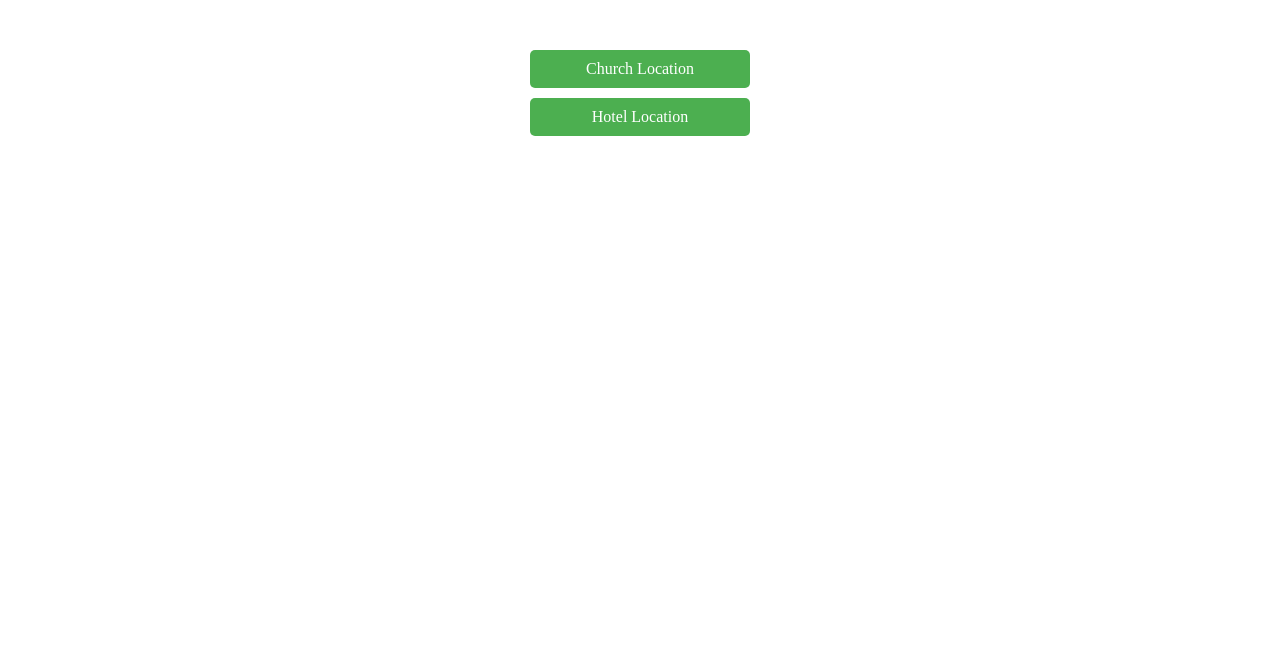
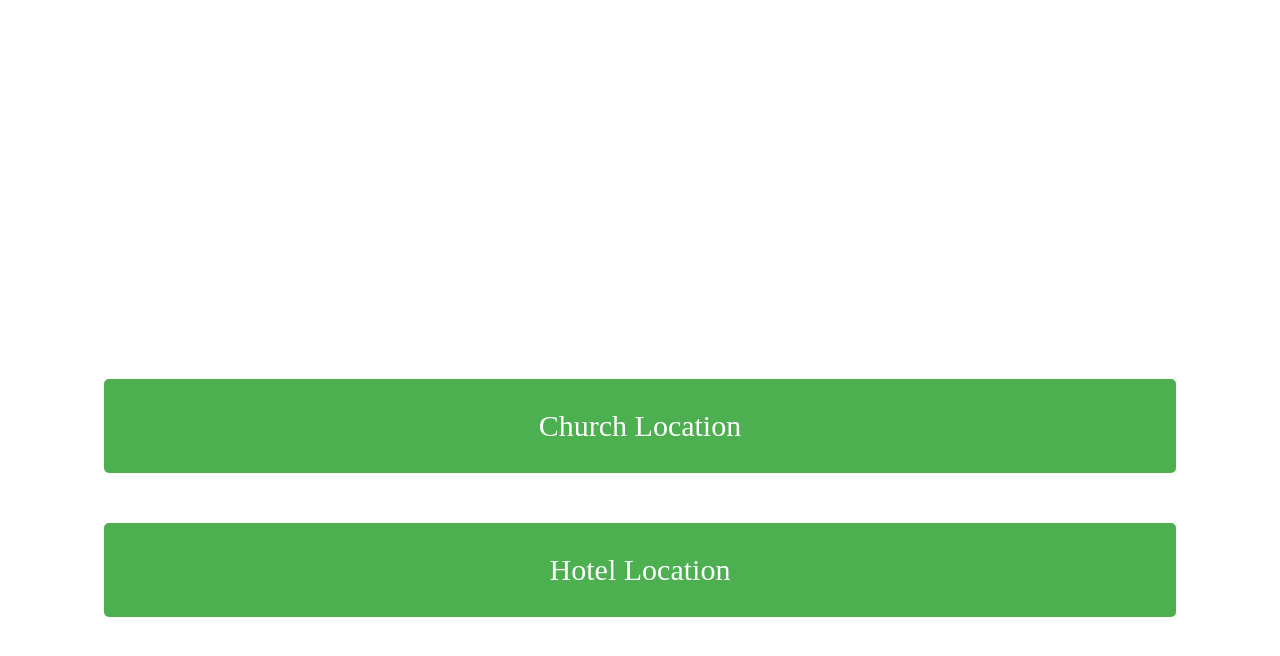
Before and after one commit to AntoineGh8/locations, a plain HTML site: page index.html in a window 1280 px wide. Drawn offline with Linux system fonts and the light colour scheme.

Commit message:
locations

```diff
--- a/index.html
+++ b/index.html
@@ -5,18 +5,19 @@
     <style>
         .container {
             text-align: center;
-            margin-top: 50px;
+            margin-top: 30%;
         }
         .button {
             display: block;
-            width: 200px;
-            padding: 10px;
-            margin: 10px auto;
+            width: 80%;
+            padding: 30px;
+            margin: 50px auto;
             background-color: #4CAF50;
             color: white;
             text-decoration: none;
             text-align: center;
             border-radius: 5px;
+            font-size: 30px;
         }
         .button:hover {
             background-color: #45a049;
```
